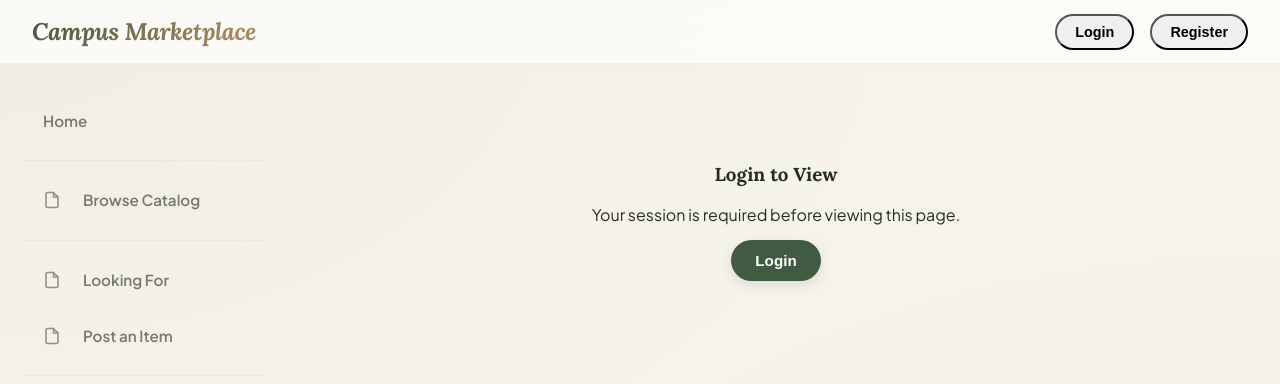
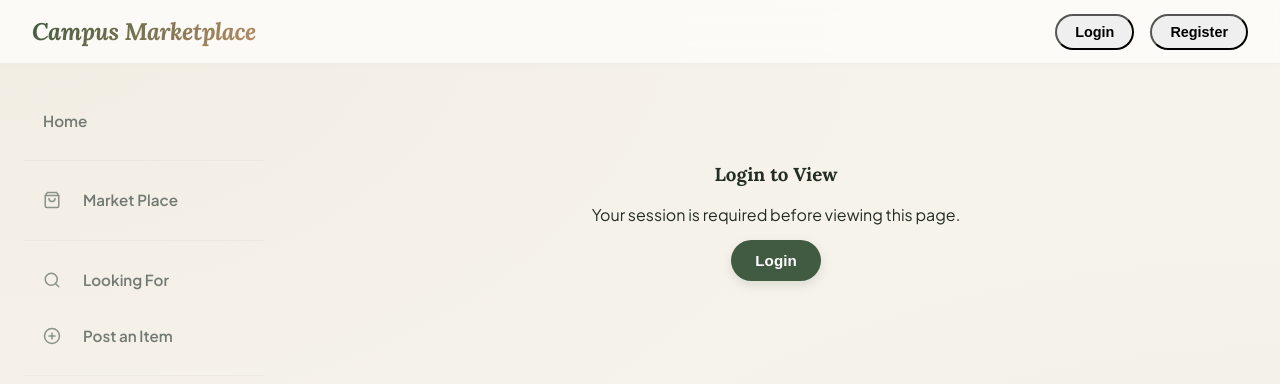
Before and after one commit to ECES-NITW/software-bootcamp-capstone-project, a React app in the folder frontend/: page /chat in a window 1280 px wide. Shown: the top 384 px of the page. Built offline with nearby package versions, Linux system fonts and the light colour scheme; the HTML template or start-up script is replaced by a standard one.

Commit message:
Changed ICons and Heading

```diff
--- a/frontend/src/components/Sidebar.jsx
+++ b/frontend/src/components/Sidebar.jsx
@@ -1,7 +1,9 @@
 import { NavLink } from 'react-router-dom';
 import useUser from '../hooks/useUser';
 
-const PageIcon = () => (
+const iconStyle = { marginRight: '10px', flexShrink: 0, opacity: 0.8 };
+
+const StoreIcon = () => (
   <svg
     width="18"
     height="18"
@@ -11,10 +13,81 @@ const PageIcon = () => (
     strokeWidth="2"
     strokeLinecap="round"
     strokeLinejoin="round"
-    style={{ marginRight: '10px', flexShrink: 0, opacity: 0.8 }}
+    style={iconStyle}
   >
-    <path d="M14 2H6a2 2 0 0 0-2 2v16a2 2 0 0 0 2 2h12a2 2 0 0 0 2-2V8z" />
-    <polyline points="14 2 14 8 20 8" />
+    <path d="M6 2L3 6v14a2 2 0 0 0 2 2h14a2 2 0 0 0 2-2V6l-3-4z" />
+    <line x1="3" y1="6" x2="21" y2="6" />
+    <path d="M16 10a4 4 0 0 1-8 0" />
+  </svg>
+);
+
+const SearchIcon = () => (
+  <svg
+    width="18"
+    height="18"
+    viewBox="0 0 24 24"
+    fill="none"
+    stroke="currentColor"
+    strokeWidth="2"
+    strokeLinecap="round"
+    strokeLinejoin="round"
+    style={iconStyle}
+  >
+    <circle cx="11" cy="11" r="8" />
+    <line x1="21" y1="21" x2="16.65" y2="16.65" />
+  </svg>
+);
+
+const PlusCircleIcon = () => (
+  <svg
+    width="18"
+    height="18"
+    viewBox="0 0 24 24"
+    fill="none"
+    stroke="currentColor"
+    strokeWidth="2"
+    strokeLinecap="round"
+    strokeLinejoin="round"
+    style={iconStyle}
+  >
+    <circle cx="12" cy="12" r="10" />
+    <line x1="12" y1="8" x2="12" y2="16" />
+    <line x1="8" y1="12" x2="16" y2="12" />
+  </svg>
+);
+
+const PackageIcon = () => (
+  <svg
+    width="18"
+    height="18"
+    viewBox="0 0 24 24"
+    fill="none"
+    stroke="currentColor"
+    strokeWidth="2"
+    strokeLinecap="round"
+    strokeLinejoin="round"
+    style={iconStyle}
+  >
+    <path d="M21 16V8a2 2 0 0 0-1-1.73l-7-4a2 2 0 0 0-2 0l-7 4A2 2 0 0 0 3 8v8a2 2 0 0 0 1 1.73l7 4a2 2 0 0 0 2 0l7-4A2 2 0 0 0 21 16z" />
+    <polyline points="3.27 6.96 12 12.01 20.73 6.96" />
+    <line x1="12" y1="22.08" x2="12" y2="12" />
+  </svg>
+);
+
+const UserIcon = () => (
+  <svg
+    width="18"
+    height="18"
+    viewBox="0 0 24 24"
+    fill="none"
+    stroke="currentColor"
+    strokeWidth="2"
+    strokeLinecap="round"
+    strokeLinejoin="round"
+    style={iconStyle}
+  >
+    <path d="M20 21v-2a4 4 0 0 0-4-4H8a4 4 0 0 0-4 4v2" />
+    <circle cx="12" cy="7" r="4" />
   </svg>
 );
 
@@ -62,16 +135,16 @@ function Sidebar() {
         <div style={{ margin: '8px 0', borderBottom: '1px solid var(--border-color)', opacity: 0.5 }}></div>
 
         <NavLink to="/feed" style={{ display: 'flex', alignItems: 'center' }}>
-          <PageIcon /> Browse Catalog
+          <StoreIcon /> Market Place
         </NavLink>
 
         <div style={{ margin: '8px 0', borderBottom: '1px solid var(--border-color)', opacity: 0.5 }}></div>
 
         <NavLink to="/looking-for" style={{ display: 'flex', alignItems: 'center' }}>
-          <PageIcon /> Looking For
+          <SearchIcon /> Looking For
         </NavLink>
         <NavLink to="/post-item" style={{ display: 'flex', alignItems: 'center' }}>
-          <PageIcon /> Post an Item
+          <PlusCircleIcon /> Post an Item
         </NavLink>
 
         <div style={{ margin: '8px 0', borderBottom: '1px solid var(--border-color)', opacity: 0.5 }}></div>
@@ -82,10 +155,10 @@ function Sidebar() {
               <ChatIcon /> Messages
             </NavLink>
             <NavLink to="/orders" style={{ display: 'flex', alignItems: 'center' }}>
-              <PageIcon /> My Orders
+              <PackageIcon /> My Orders
             </NavLink>
             <NavLink to="/profile" style={{ display: 'flex', alignItems: 'center' }}>
-              <PageIcon /> My Profile
+              <UserIcon /> My Profile
             </NavLink>
           </>
         )}
--- a/frontend/src/pages/FeedPage.jsx
+++ b/frontend/src/pages/FeedPage.jsx
@@ -61,7 +61,7 @@ function FeedPage() {
       <div className="feedHeader">
         <div>
           <h1 style={{ fontFamily: 'Lora, serif', fontSize: '2rem', fontWeight: 700 }}>
-            🎒 Browse Channel
+            🎒 Browse Items
           </h1>
           <p style={{ color: 'var(--text-muted)', fontSize: '0.95rem' }}>
             Browse books, calculators, and lab gear listed by students.
--- a/frontend/src/pages/HomePage.jsx
+++ b/frontend/src/pages/HomePage.jsx
@@ -34,7 +34,7 @@ function HomePage() {
             Post an Item
           </button>
           <button className="btn btn-secondary" onClick={() => navigate('/feed')}>
-            Browse Catalog
+            Market Place
           </button>
         </div>
       </section>
```
